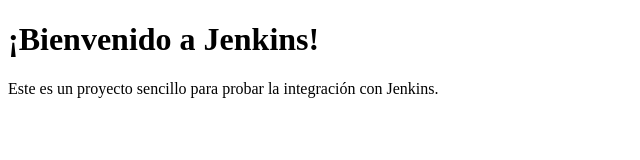
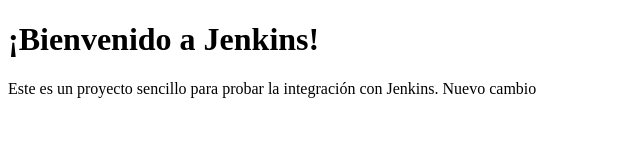
Before and after one commit to glomarperu/mi-proyecto-jenkins, a plain HTML site: page index.html in a window 1280 px wide. Shown: the whole page, without its empty margins (0-640 px from the left). Drawn offline with Linux system fonts and the light colour scheme.

Commit message:
Primer commit nuevo cambios

```diff
--- a/index.html
+++ b/index.html
@@ -7,6 +7,6 @@
 </head>
 <body>
   <h1>¡Bienvenido a Jenkins!</h1>
-  <p>Este es un proyecto sencillo para probar la integración con Jenkins.</p>
+  <p>Este es un proyecto sencillo para probar la integración con Jenkins. Nuevo cambio</p>
 </body>
 </html>
```
